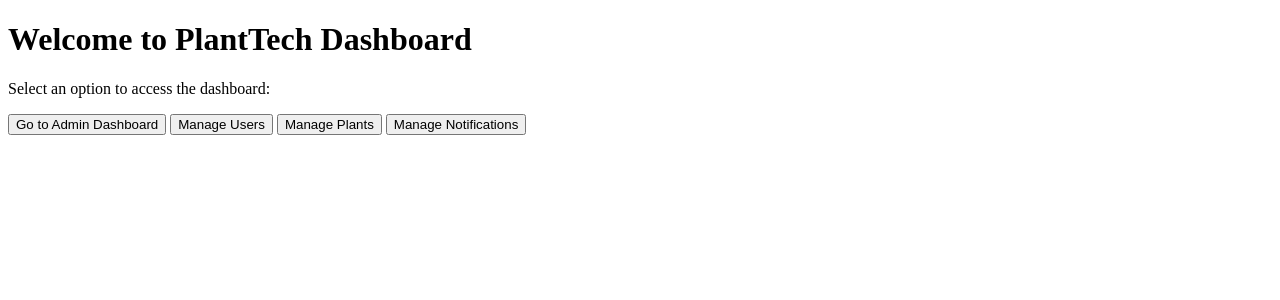
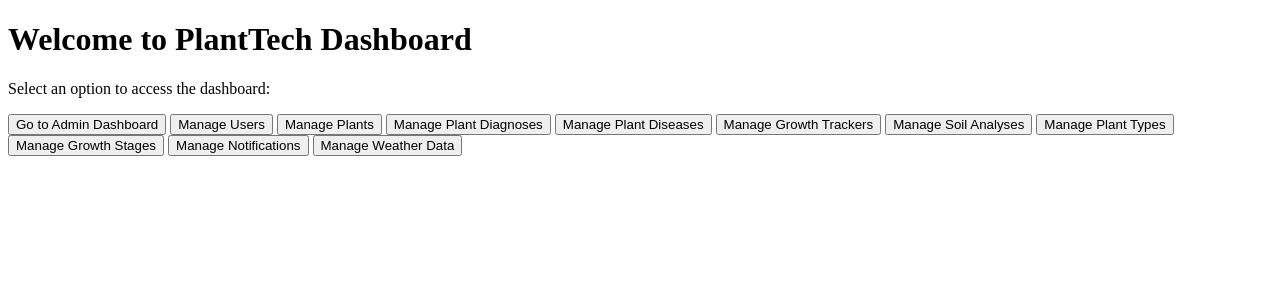
Before and after one commit to mhasnainiftikhar/PlanTechBackend, a Django app: template templates/index.html in a window 1280 px wide. Shown: the top 300 px of the page. Run offline with Django 5.2, Linux system fonts and the light colour scheme; the template is opened without the code that fills it, so the values that code supplies are empty.

Commit message:
Update views

```diff
--- a/templates/index.html
+++ b/templates/index.html
@@ -9,10 +9,38 @@
     <h1>Welcome to PlantTech Dashboard</h1>
     <p>Select an option to access the dashboard:</p>
 
+    <!-- Link to Admin Dashboard -->
     <button onclick="window.location.href='/admin/'">Go to Admin Dashboard</button>
-    <button onclick="window.location.href='/admin/plants/user/'">Manage Users</button>
-    <button onclick="window.location.href='/admin/plants/plant/'">Manage Plants</button>
-    <button onclick="window.location.href='/admin/plants/notification/'">Manage Notifications</button>
+
+    <!-- Link to Manage Users API -->
+    <button onclick="window.location.href='/users/'">Manage Users</button>
+
+    <!-- Link to Manage Plants API -->
+    <button onclick="window.location.href='/userplants/'">Manage Plants</button>
+
+    <!-- Link to Manage Plant Diagnoses API -->
+    <button onclick="window.location.href='/plantdiagnoses/'">Manage Plant Diagnoses</button>
+
+    <!-- Link to Manage Plant Diseases API -->
+    <button onclick="window.location.href='/plantdiseases/'">Manage Plant Diseases</button>
+
+    <!-- Link to Manage Growth Trackers API -->
+    <button onclick="window.location.href='/growthtrackers/'">Manage Growth Trackers</button>
+
+    <!-- Link to Manage Soil Analyses API -->
+    <button onclick="window.location.href='/soilanalyses/'">Manage Soil Analyses</button>
+
+    <!-- Link to Manage Plant Types API -->
+    <button onclick="window.location.href='/planttypes/'">Manage Plant Types</button>
+
+    <!-- Link to Manage Growth Stages API -->
+    <button onclick="window.location.href='/growthstages/'">Manage Growth Stages</button>
+
+    <!-- Link to Manage Notifications API -->
+    <button onclick="window.location.href='/notifications/'">Manage Notifications</button>
+
+    <!-- Link to Manage Weather Data API -->
+    <button onclick="window.location.href='/weatherdata/'">Manage Weather Data</button>
 
 </body>
 </html>
```
